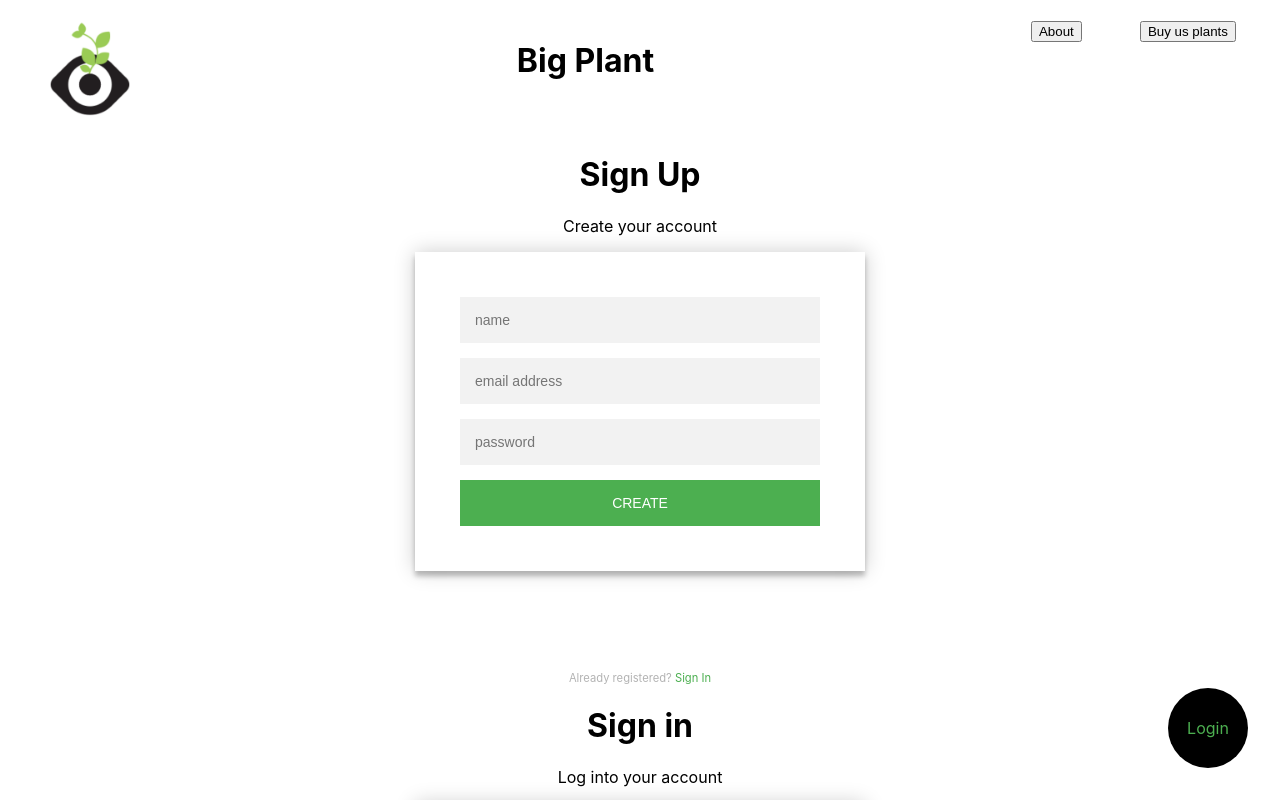
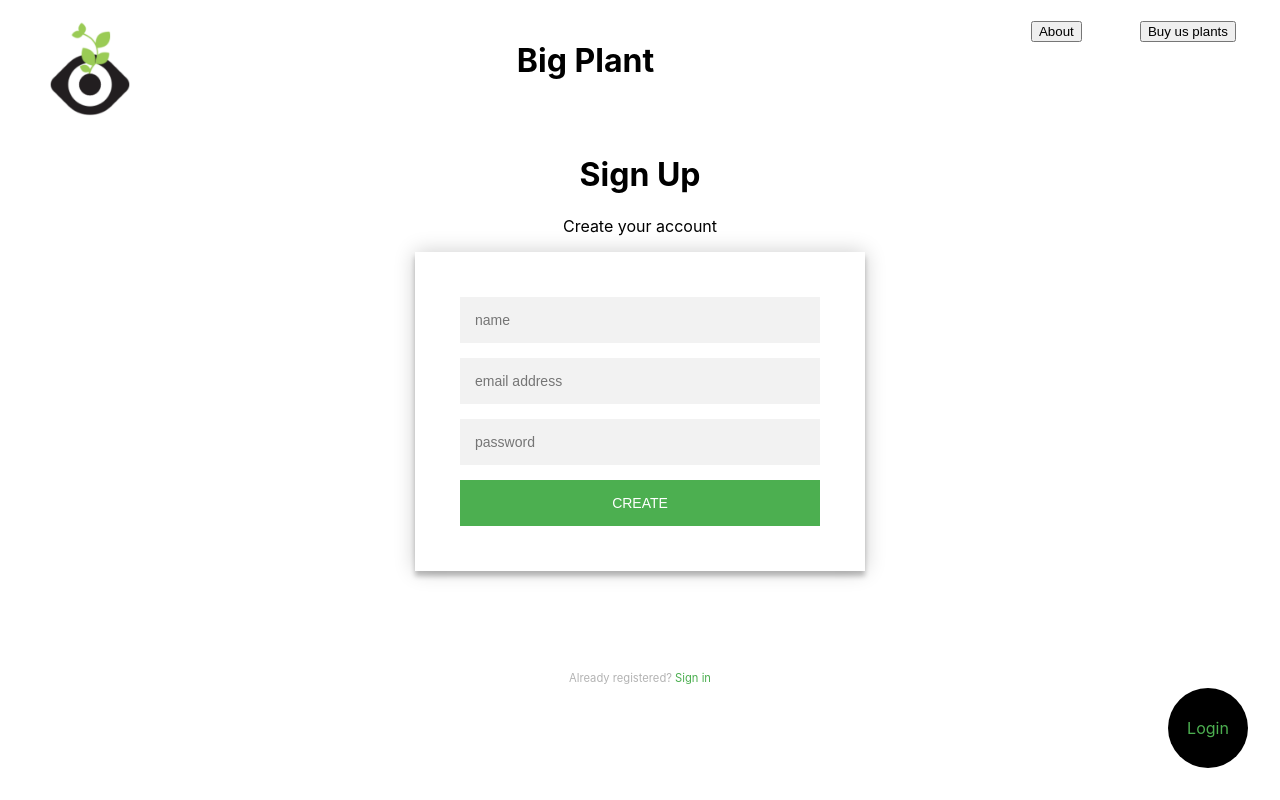
Before and after one commit to justanotherkevin/big_human_takehome, a React (Create React App) app in the folder frontend/: page /auth in a window 1280 px wide. Shown: the top 800 px of the page. Built offline with nearby package versions, Linux system fonts and the light colour scheme.

Commit message:
Toggle between sign-in, sign-up

```diff
--- a/frontend/src/pages/authorization.js
+++ b/frontend/src/pages/authorization.js
@@ -6,12 +6,19 @@ export default class Authorization extends Component {
   state = {
     login: true
   }
+  onClick = e => {
+    e.preventDefault();
+    this.setState({ login: !this.state.login });
+  }
+
   render() {
+    const { login } = this.state;
     return (
       <div className="auth-page">
-        <Register />
-        <p className="muted">Already registered? <a href="#">Sign In</a></p>
-        <Login />
+        {login ? <Register /> : <Login />}
+
+        <p className="muted">{login ? 'Already' : 'Not'} registered? <a href="/" onClick={this.onClick} >Sign {login ? 'in' : 'up'} </a></p>
+
       </div>
     )
   }
```
